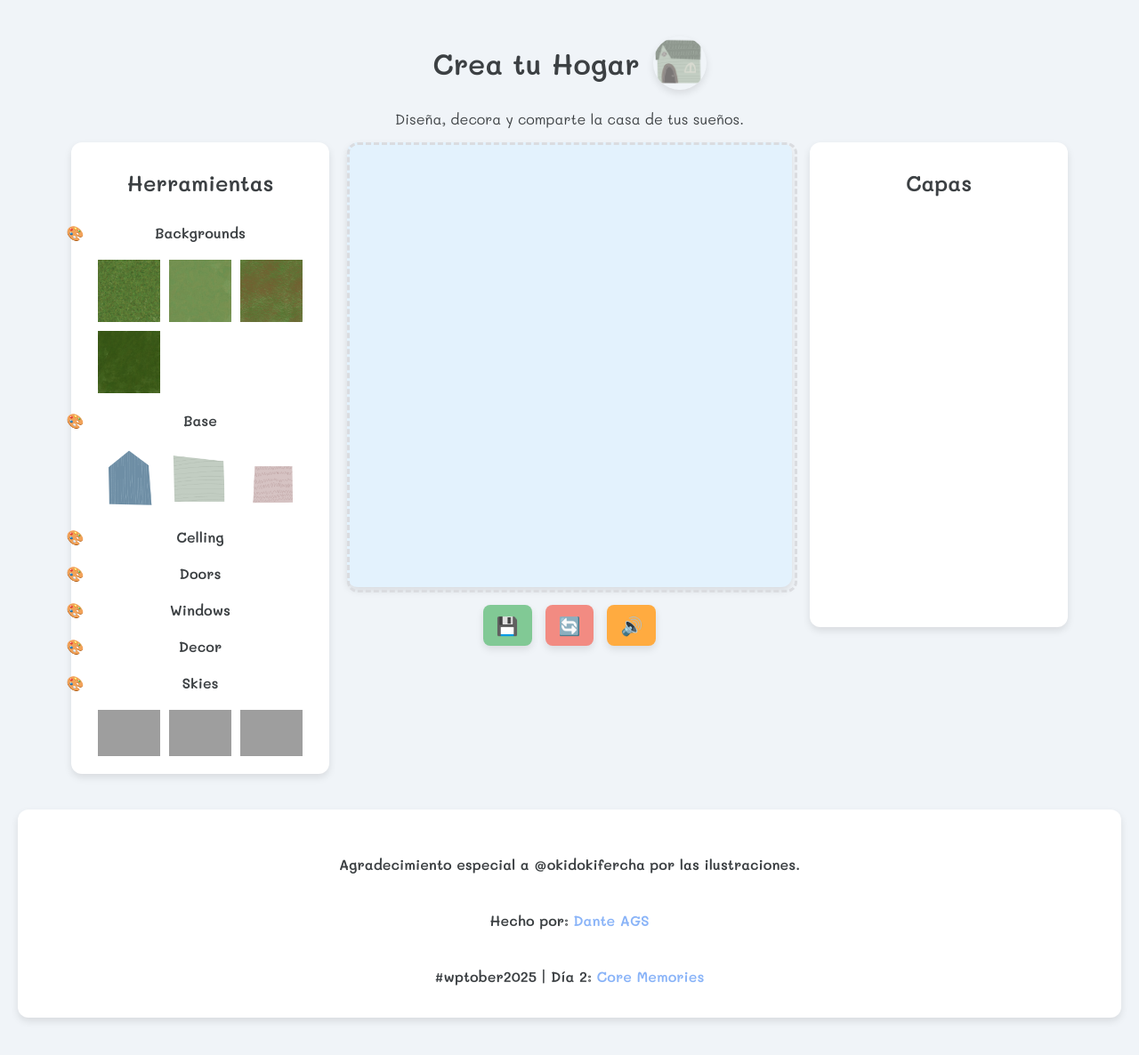
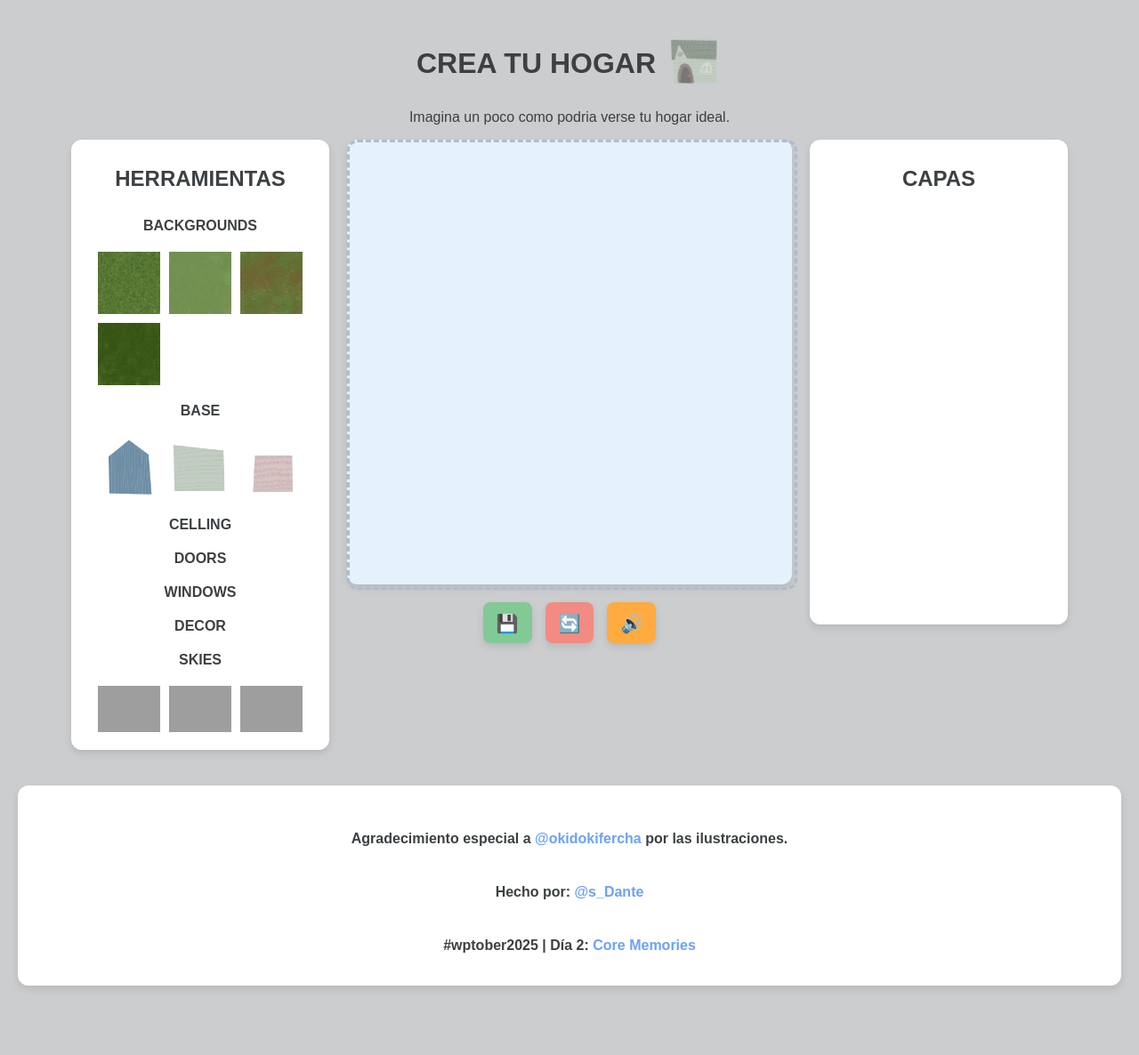
Before and after one commit to s-Dante/home, a plain HTML site: page index.html in a window 1280 px wide. Shown: the whole page at 89% size. Drawn offline with nearby package versions, Linux system fonts and the light colour scheme; grey boxes are pictures that could not be loaded.

Commit message:
Almost finished

```diff
--- a/index.html
+++ b/index.html
@@ -1,9 +1,10 @@
 <!DOCTYPE html>
 <html lang="es">
+
 <head>
     <meta charset="UTF-8">
     <meta name="viewport" content="width=device-width, initial-scale=1.0">
-    <title>Crea tu Hogar ✨</title>
+    <title>Crea tu hogar</title>
     <link rel="icon" type="image/x-icon" href="favicon.ico">
     <link rel="preconnect" href="https://fonts.googleapis.com">
     <link rel="preconnect" href="https://fonts.gstatic.com" crossorigin>
@@ -13,10 +14,13 @@
     <script src="https://cdnjs.cloudflare.com/ajax/libs/html2canvas/1.4.1/html2canvas.min.js" defer></script>
     <script src="js/main.js" type="module" defer></script>
 </head>
+
 <body>
     <header>
-        <h1>Crea tu Hogar <img id="header-example-img" src="" alt="Ejemplo de casa creada"></h1>
-        <p>Diseña, decora y comparte la casa de tus sueños.</p>
+        <h1>Crea tu Hogar
+            <img id="header-example-img" src="" alt="Ejemplo de casa creada">
+        </h1>
+        <p>Imagina un poco como podria verse tu hogar ideal.</p>
     </header>
 
     <main class="container">
@@ -44,10 +48,23 @@
 
     <footer>
         <div class="footer-content">
-             <div class="links">
-                 <p><strong>Agradecimiento especial a @okidokifercha por las ilustraciones.</strong></p>
-                <p><strong>Hecho por:</strong> <a href="https://linktr.ee/danteags" target="_blank">Dante AGS</a></p>
-                <p><strong>#wptober2025 | Día 2: </strong> <a href="https://waterfallsoft.tech" target="_blank">Core Memories</a></p>
+            <div class="links">
+                <p>
+                    <strong>
+                        Agradecimiento especial a
+                        <a href="https://linktr.ee/mfgonzalezz" target="_blank">@okidokifercha</a>
+                        por las ilustraciones.
+                    </strong>
+                </p>
+                <p>
+                    <strong>
+                        Hecho por:
+                    </strong>
+                    <a href="https://linktr.ee/s_Dante" target="_blank">@s_Dante</a>
+                </p>
+                <p><strong>#wptober2025 | Día 2: </strong>
+                    <a href="https://linktr.ee/corememories" target="_blank">Core Memories</a>
+                </p>
             </div>
         </div>
     </footer>
@@ -55,4 +72,5 @@
     <audio id="ambient-music" src="audio/ambient.m4a" loop></audio>
     <audio id="drop-sound" src="audio/dropSound.m4a"></audio>
 </body>
+
 </html>
--- a/style.css
+++ b/style.css
@@ -1,33 +1,36 @@
 :root {
-    --primary-color: #8ab4f8;
-    --background-color: #f0f4f8;
+    --primary-color: #6da1f5;
+    --background-color: #cbcdcf;
     --dark-text: #3c4043;
     --light-text: #ffffff;
-    --border-color: #dadce0;
+    --border-color: #b0bbcf;
     --shadow: 0 4px 8px rgba(0, 0, 0, 0.1);
 }
+
 body {
-    font-family: 'Mali', cursive;
+    font-family: 'Varien', sans-serif;
     background-color: var(--background-color);
     color: var(--dark-text);
     text-align: center;
     margin: 0;
     padding: 20px 20px 100px 20px;
 }
+
 header h1 {
     display: flex;
     justify-content: center;
     align-items: center;
     gap: 15px;
+    text-transform: uppercase;
 }
+
 #header-example-img {
     width: 60px;
     height: 60px;
-    border-radius: 50%;
     object-fit: cover;
-    box-shadow: var(--shadow);
     transition: transform 0.5s ease;
 }
+
 .container {
     display: flex;
     justify-content: center;
@@ -35,6 +38,7 @@ header h1 {
     gap: 20px;
     flex-wrap: wrap;
 }
+
 #palette {
     background: var(--light-text);
     border-radius: 12px;
@@ -42,25 +46,33 @@ header h1 {
     box-shadow: var(--shadow);
     width: 250px;
     flex-shrink: 0;
+    text-transform: uppercase;
 }
+
 details summary {
     font-weight: 600;
     cursor: pointer;
     padding: 10px;
-    list-style: '🎨 ';
+    list-style: none
+    ;
 }
+
 .piece-container {
     display: flex;
     flex-wrap: wrap;
     gap: 10px;
     padding: 10px;
 }
+
 .piece {
     width: 70px;
     cursor: grab;
     transition: transform 0.2s ease;
 }
-.piece:hover { transform: scale(1.1); }
+
+.piece:hover {
+    transform: scale(1.1);
+}
 
 #build-area {
     display: flex;
@@ -68,14 +80,17 @@ details summary {
     align-items: center;
     gap: 20px;
 }
+
 #canvas-wrapper {
     position: relative;
     width: 500px;
     height: 500px;
     box-shadow: var(--shadow);
     border-radius: 12px;
-    background-color: #e3f2fd; /* Color de fondo base */
+    background-color: #e3f2fd;
+    /* Color de fondo base */
 }
+
 #canvas {
     position: absolute;
     top: 0;
@@ -87,6 +102,7 @@ details summary {
     border: 3px dashed var(--border-color);
     touch-action: none;
 }
+
 .canvas-item {
     position: absolute;
     cursor: move;
@@ -95,9 +111,11 @@ details summary {
     user-select: none;
     -webkit-user-drag: none;
 }
+
 .canvas-item.selected {
     border: 2px dashed var(--primary-color);
 }
+
 .resize-handle {
     position: absolute;
     bottom: -5px;
@@ -111,9 +129,11 @@ details summary {
     display: none;
     z-index: 100;
 }
+
 .canvas-item.selected .resize-handle {
     display: block;
 }
+
 #layers-panel {
     background: var(--light-text);
     border-radius: 12px;
@@ -122,12 +142,15 @@ details summary {
     width: 250px;
     height: 525px;
     overflow-y: auto;
+    text-transform: uppercase;
 }
+
 #layers-list {
     list-style: none;
     padding: 0;
     margin: 0;
 }
+
 .layer-item {
     display: flex;
     align-items: center;
@@ -138,11 +161,16 @@ details summary {
     cursor: pointer;
     transition: background-color 0.2s;
 }
-.layer-item:hover { background-color: #e9ecef; }
+
+.layer-item:hover {
+    background-color: #e9ecef;
+}
+
 .layer-item.selected {
     background-color: var(--primary-color);
     color: white;
 }
+
 .layer-item img {
     width: 40px;
     height: 40px;
@@ -150,6 +178,7 @@ details summary {
     margin-right: 10px;
     pointer-events: none;
 }
+
 .layer-item span {
     flex-grow: 1;
     overflow: hidden;
@@ -157,6 +186,7 @@ details summary {
     white-space: nowrap;
     pointer-events: none;
 }
+
 .layer-delete-btn {
     background: none;
     border: none;
@@ -165,9 +195,16 @@ details summary {
     cursor: pointer;
     padding: 0 5px;
 }
-.layer-item.selected .layer-delete-btn { color: white; }
 
-.controls { display: flex; gap: 15px; }
+.layer-item.selected .layer-delete-btn {
+    color: white;
+}
+
+.controls {
+    display: flex;
+    gap: 15px;
+}
+
 button {
     font-family: 'Mali', cursive;
     font-size: 20px;
@@ -179,15 +216,31 @@ button {
     transition: all 0.2s;
     box-shadow: var(--shadow);
 }
-button:hover { transform: translateY(-2px); }
-#save-btn { background-color: #81c995; color: white; }
+
+button:hover {
+    transform: translateY(-2px);
+}
+
+#save-btn {
+    background-color: #81c995;
+    color: white;
+}
+
 #share-btn {
     background-color: #c38fff;
     color: white;
     display: none;
 }
-#reset-btn { background-color: #f28b82; color: white; }
-#mute-btn { background-color: #ffab40; color: white; }
+
+#reset-btn {
+    background-color: #f28b82;
+    color: white;
+}
+
+#mute-btn {
+    background-color: #ffab40;
+    color: white;
+}
 
 footer {
     background-color: var(--light-text);
@@ -197,36 +250,48 @@ footer {
     border-radius: 12px;
     box-shadow: var(--shadow);
 }
+
 .footer-content .links {
     margin-top: 15px;
     display: flex;
     flex-direction: column;
     gap: 10px;
 }
+
 .footer-content a {
     color: var(--primary-color);
     text-decoration: none;
     font-weight: 600;
 }
-.footer-content a:hover { text-decoration: underline; }
+
+.footer-content a:hover {
+    text-decoration: underline;
+}
 
 @media (max-width: 1100px) {
     .container {
         flex-direction: column;
         align-items: center;
     }
+
     #build-area {
-        order: 1; /* El lienzo va primero */
+        order: 1;
+        /* El lienzo va primero */
     }
+
     #layers-panel {
-        order: 2; /* El panel de capas va segundo */
+        order: 2;
+        /* El panel de capas va segundo */
         width: 90%;
         max-width: 500px;
         height: auto;
-        max-height: 150px; /* Altura máxima para que no ocupe toda la pantalla */
+        max-height: 150px;
+        /* Altura máxima para que no ocupe toda la pantalla */
     }
+
     #palette {
-        order: 3; /* La paleta va al final */
+        order: 3;
+        /* La paleta va al final */
         position: fixed;
         bottom: 0;
         left: 0;
@@ -241,18 +306,25 @@ footer {
         background: rgba(255, 255, 255, 0.9);
         backdrop-filter: blur(5px);
     }
-    #palette h2 { display: none; }
+
+    #palette h2 {
+        display: none;
+    }
+
     #palette details {
         border-bottom: none;
         flex-shrink: 0;
     }
-    #canvas-wrapper, #canvas {
+
+    #canvas-wrapper,
+    #canvas {
         width: 90vw;
         height: 90vw;
         max-width: 500px;
         max-height: 500px;
     }
-     body {
+
+    body {
         padding-bottom: 150px;
     }
 }
```
